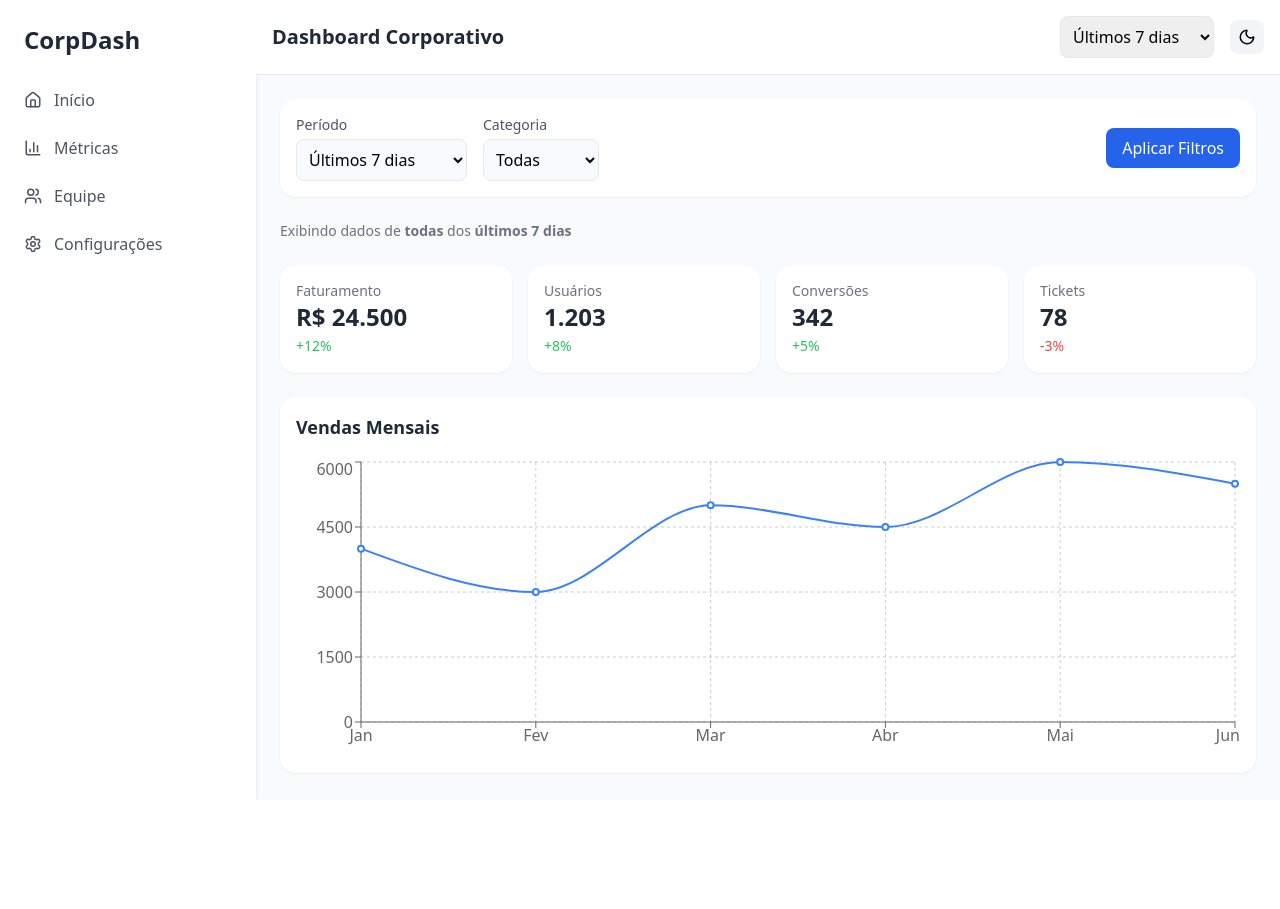
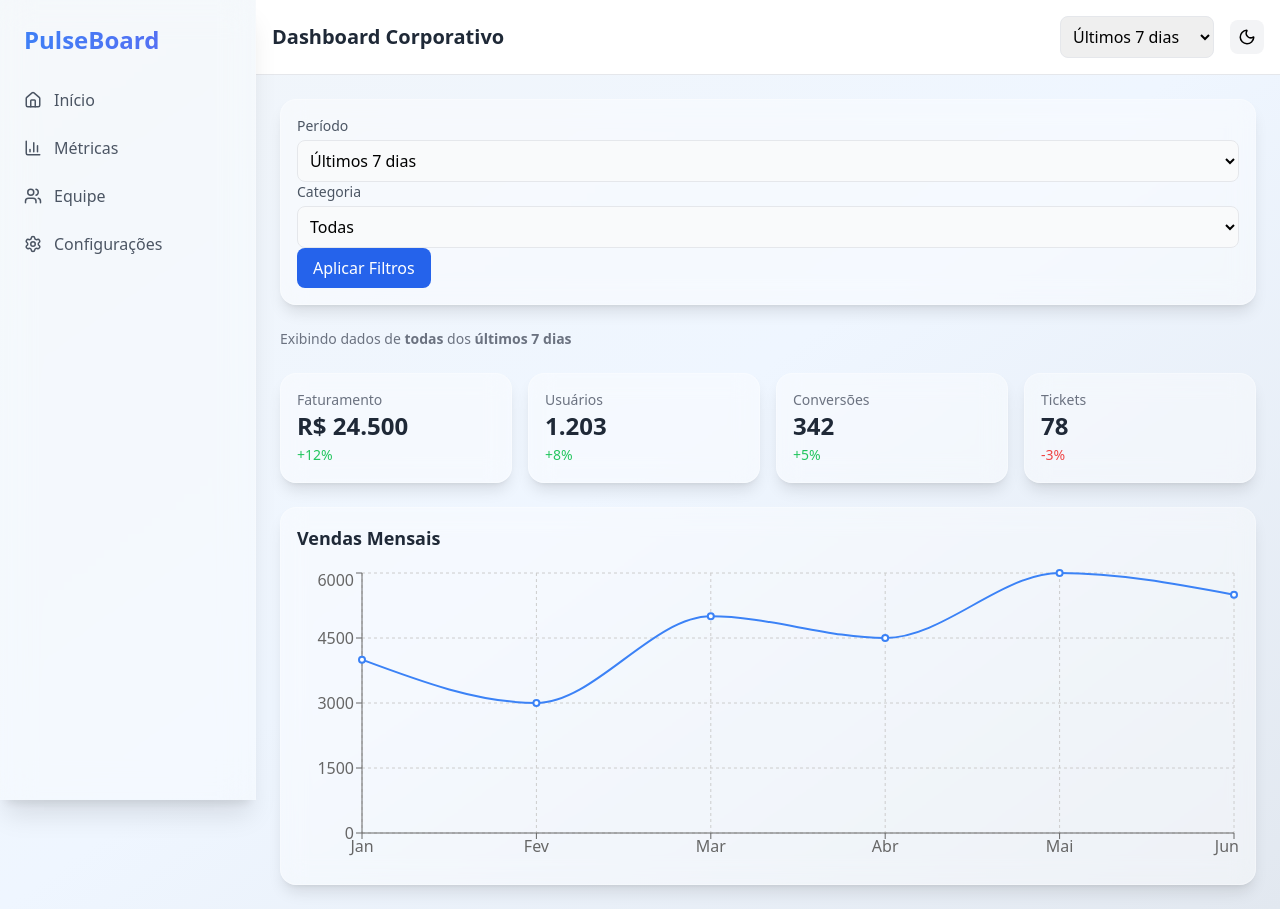
Before and after one commit to erikalaiane/dashboard-corporativo, a React (Vite) app: page / in a window 1280 px wide. Before the commit the page ends 800 px from the top, so only its background shows below. Built offline with nearby package versions, Linux system fonts and the light colour scheme.

Commit message:
style: aplica visual glassmorphism e gradientes no layout e componentes

```diff
--- a/src/components/CardMetric.jsx
+++ b/src/components/CardMetric.jsx
@@ -2,7 +2,7 @@ export default function CardMetric({ title, value, change }) {
   const isNegative = change.startsWith("-");
 
   return (
-    <div className="p-4 rounded-2xl bg-white dark:bg-gray-800 shadow-sm transition-colors">
+    <div className="p-4 rounded-2xl bg-white/40 dark:bg-white/10 backdrop-blur-md border border-white/30 shadow-lg transition-all duration-300 hover:scale-[1.02] hover:shadow-xl">
       <h3 className="text-sm text-gray-500 dark:text-gray-400">{title}</h3>
       <p className="text-2xl font-semibold text-gray-800 dark:text-gray-100">{value}</p>
       <span className={`text-sm ${isNegative ? "text-red-500" : "text-green-500"}`}>
--- a/src/components/ChartSection.jsx
+++ b/src/components/ChartSection.jsx
@@ -11,7 +11,7 @@ const data = [
 
 export default function ChartSection() {
   return (
-    <div className="p-4 rounded-2xl bg-white dark:bg-gray-800 shadow-sm transition-colors">
+   <div className="p-4 rounded-2xl bg-white/40 dark:bg-white/10 backdrop-blur-md border border-white/30 shadow-lg transition-all duration-300 hover:scale-[1.02] hover:shadow-xl">
       <h2 className="text-lg font-semibold text-gray-800 dark:text-gray-100 mb-4">
         Vendas Mensais
       </h2>
--- a/src/components/FilterBar.jsx
+++ b/src/components/FilterBar.jsx
@@ -9,7 +9,7 @@ export default function FilterBar({ onFilter }) {
   };
 
   return (
-    <div className="p-4 bg-white dark:bg-gray-800 rounded-2xl shadow-sm flex flex-wrap gap-4 items-center transition-colors">
+    <div className="p-4 rounded-2xl bg-white/40 dark:bg-white/10 backdrop-blur-md border border-white/30 shadow-lg transition-all duration-300 hover:scale-[1.02] hover:shadow-xl">
       <div className="flex flex-col">
         <label className="text-sm text-gray-600 dark:text-gray-300 mb-1">
           Período
--- a/src/components/Sidebar.jsx
+++ b/src/components/Sidebar.jsx
@@ -2,10 +2,10 @@ import { Home, BarChart3, Users, Settings } from "lucide-react";
 
 export default function Sidebar() {
   return (
-    <aside className="hidden md:flex flex-col w-64 h-screen bg-white dark:bg-gray-800 shadow-md transition-colors">
-      <div className="p-6 text-2xl font-semibold text-gray-800 dark:text-gray-100">
-        CorpDash
-      </div>
+    <aside className="hidden md:flex flex-col w-64 h-screen bg-white/30 dark:bg-white/5 backdrop-blur-lg border-r border-white/20 shadow-xl transition-all duration-300">
+        <div className="p-6 text-2xl font-bold bg-gradient-to-r from-blue-500 to-indigo-500 bg-clip-text text-transparent">
+            PulseBoard
+         </div>
 
       <nav className="flex-1 px-4 space-y-2 text-gray-600 dark:text-gray-300">
         <a href="#" className="flex items-center gap-3 p-2 rounded-lg hover:bg-gray-100 dark:hover:bg-gray-700">
--- a/src/pages/Dashboard.jsx
+++ b/src/pages/Dashboard.jsx
@@ -14,7 +14,7 @@ export default function Dashboard() {
   };
 
   return (
-    <div className="flex min-h-screen bg-gray-50 dark:bg-gray-900 transition-colors">
+    <div className="flex min-h-screen bg-gradient-to-br from-slate-100 via-blue-50 to-slate-200 dark:from-gray-900 dark:via-slate-900 dark:to-gray-800 transition-colors">
       <Sidebar />
       <div className="flex-1 flex flex-col">
         <Header />
```
